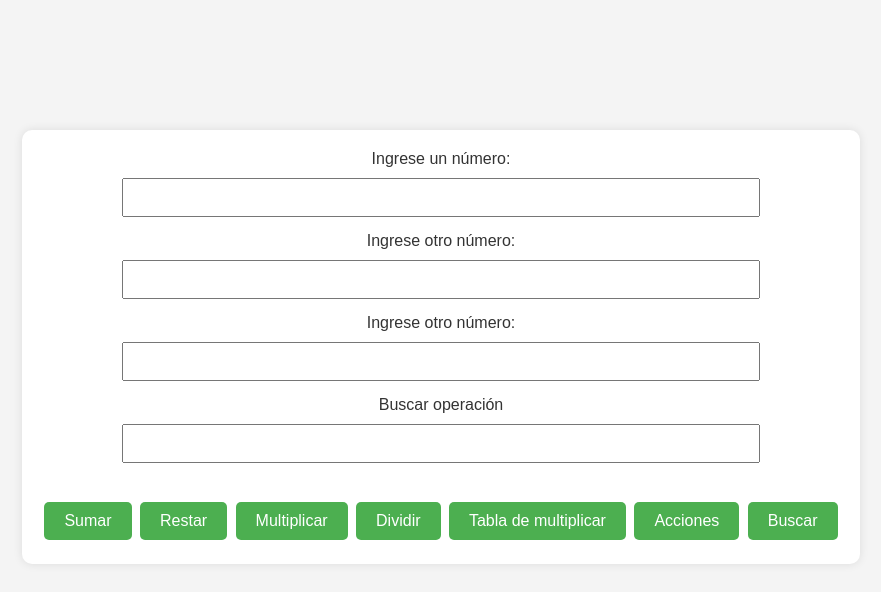
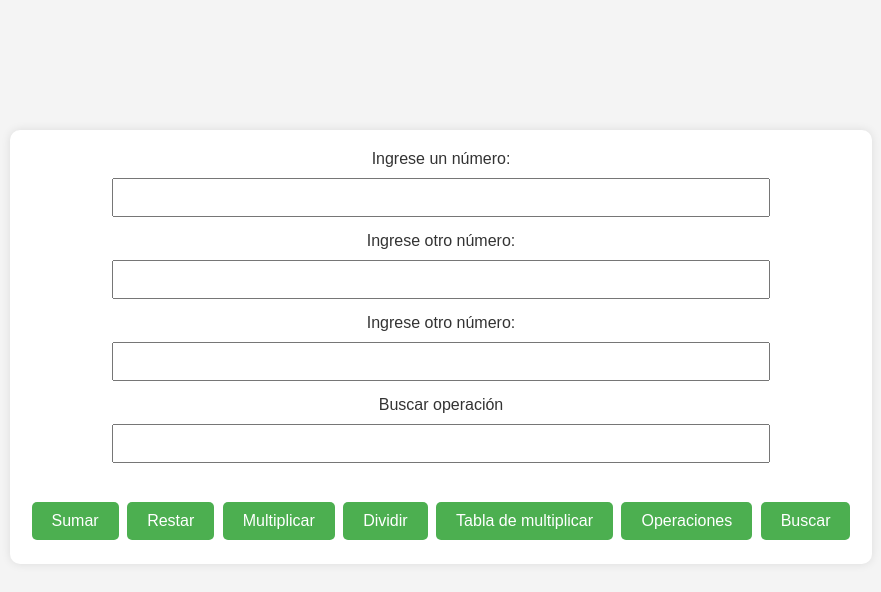
Before and after one commit to AaronVelasquez/Calculadora, a plain HTML site: page index.html in a window 1280 px wide. Shown: the top 592 px of the page, without its empty margins (199-1080 px from the left). Drawn offline with Linux system fonts and the light colour scheme.

Commit message:
última modificación

```diff
--- a/index.html
+++ b/index.html
@@ -21,7 +21,7 @@
             <button type="button" onclick="multiplicar()">Multiplicar</button>
             <button type="button" onclick="dividir()">Dividir</button>
             <button type="button" onclick="mensaje()">Tabla de multiplicar</button>
-            <button type="button" onclick="moves()">Acciones</button>
+            <button type="button" onclick="moves()">Operaciones</button>
             <button type="button" onclick="search()">Buscar</button>
         </div>
     </form>
```
